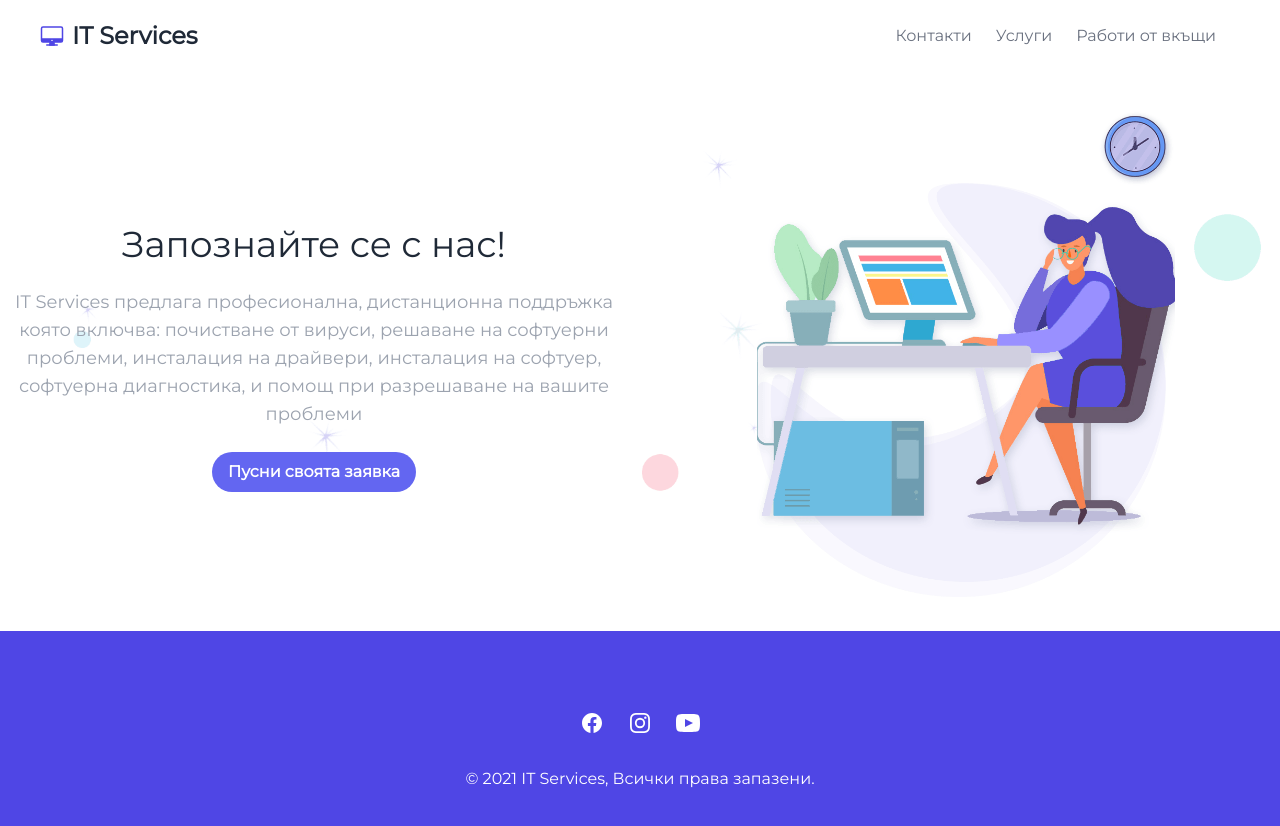
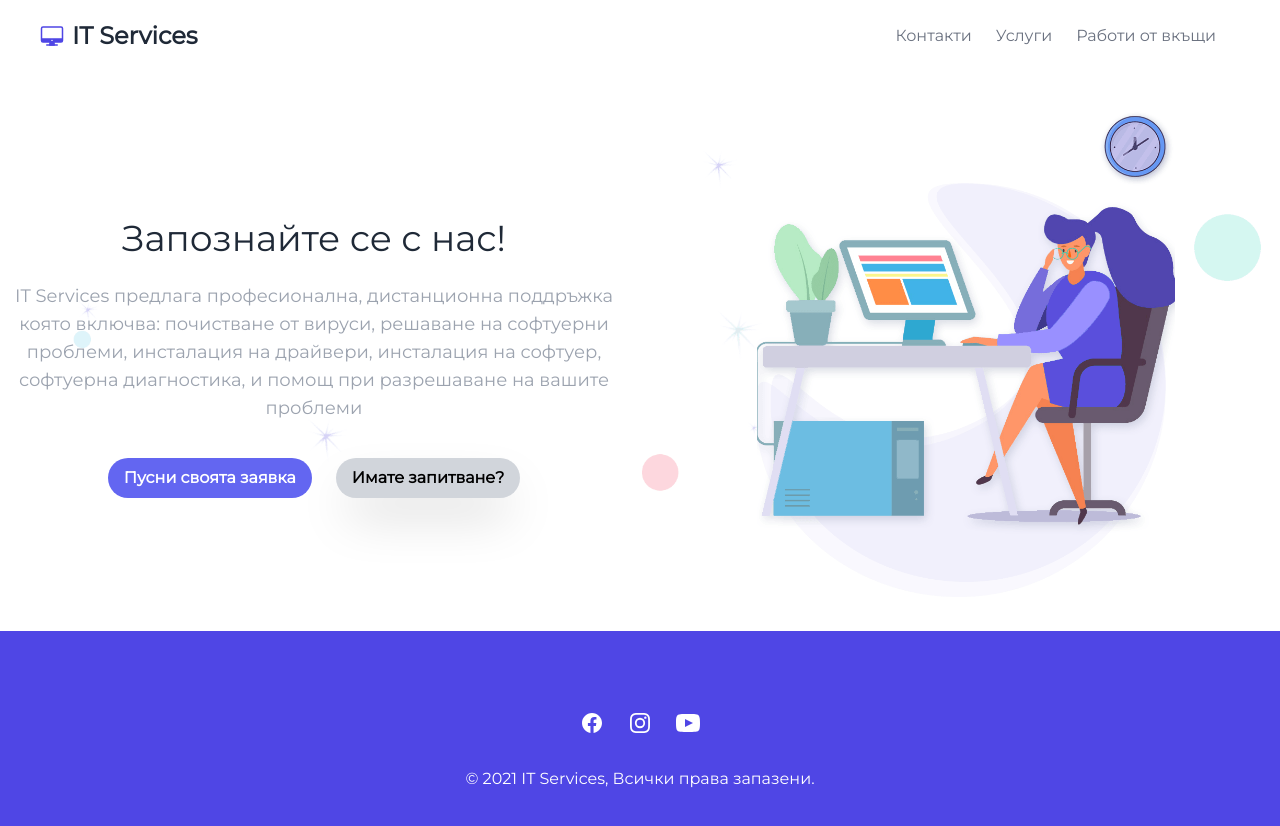
Before and after one commit to Nikolaevmar/itserviceskn, a React (Create React App) app: page / in a window 1280 px wide. Shown: the top 826 px of the page. Built offline with nearby package versions, Linux system fonts and the light colour scheme.

Commit message:
add another btn to hero section

```diff
--- a/src/pages/Home.js
+++ b/src/pages/Home.js
@@ -19,9 +19,12 @@ export default function Home() {
               инсталация на драйвери, инсталация на софтуер, софтуерна
               диагностика, и помощ при разрешаване на вашите проблеми
             </p>
-            <div className="flex justify-center flex-wrap gap-6">
+            <div className="flex justify-center flex-wrap gap-6 mt-3">
               <button class="bg-indigo-500 hover:bg-blue-700 text-white font-bold py-2 px-4 rounded-full">
                 Пусни своята заявка
+              </button>
+              <button class="bg-gray-300 shadow-2xl hover:bg-indigo-500 text-black font-bold py-2 px-4 rounded-full">
+                Имате запитване?
               </button>
             </div>
           </div>
```
